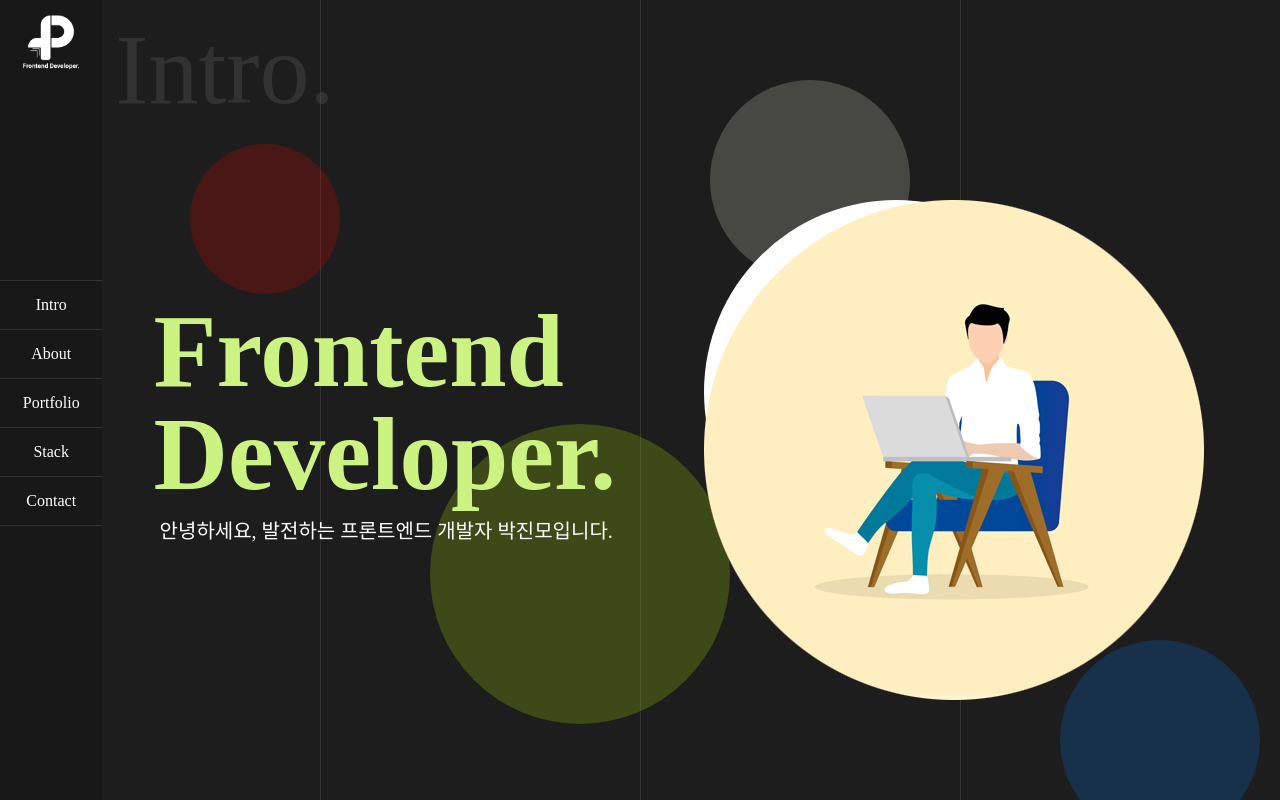
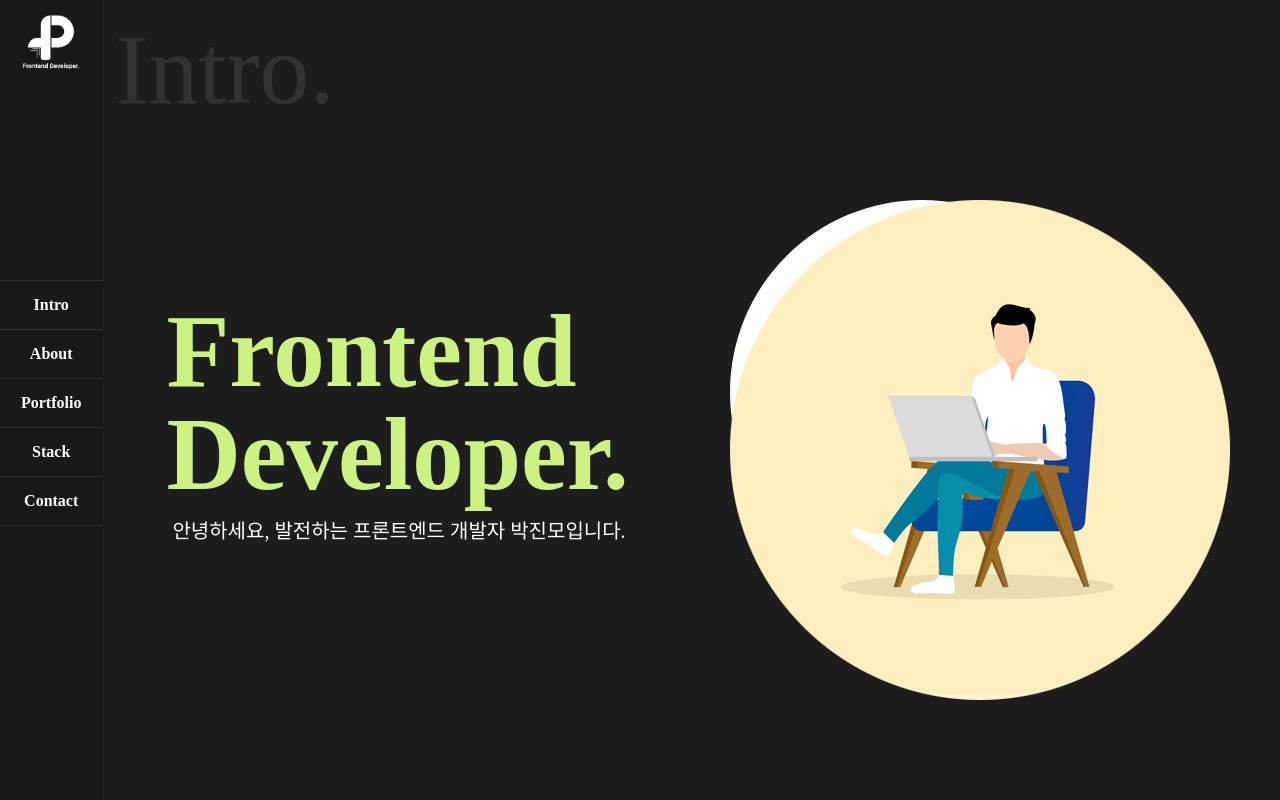
Before and after one commit to JinMo-source/Portfolio, a React (Create React App) app: page /intro in a window 1280 px wide. Shown: the top 800 px of the page. Built offline with nearby package versions, Linux system fonts and the light colour scheme.

Commit message:
react router dom v6 install

```diff
--- a/package.json
+++ b/package.json
@@ -10,6 +10,7 @@
     "emailjs-com": "^3.2.0",
     "react": "^18.0.0",
     "react-dom": "^18.0.0",
+    "react-router-dom": "^6.3.0",
     "react-scripts": "5.0.1",
     "styled-components": "^5.3.5",
     "web-vitals": "^2.1.4"
--- a/public/index.html
+++ b/public/index.html
@@ -2,7 +2,7 @@
 <html lang="en">
   <head>
     <meta charset="utf-8" />
-    <link rel="icon" href="%PUBLIC_URL%/favicon.ico" />
+    <link rel="icon" href="./image/logo_Black.png" />
     <meta name="viewport" content="width=device-width, initial-scale=1" />
     <meta name="theme-color" content="#000000" />
     <meta
@@ -24,7 +24,7 @@
       work correctly both with client-side routing and a non-root public URL.
       Learn how to configure a non-root public URL by running `npm run build`.
     -->
-    <title>React App</title>
+    <title>P.J.M Portfolio</title>
   </head>
   <body>
     <noscript>You need to enable JavaScript to run this app.</noscript>
--- a/src/App.js
+++ b/src/App.js
@@ -1,12 +1,19 @@
 import React from "react";
+import { BrowserRouter as Router, Routes, Route } from "react-router-dom";
 import Home from "./Home";
+import Intro from "./Intro";
+import Menu from "./Menu";
 import "./common.css";
 
 function App() {
   return (
-    <div className="App">
-      <Home />
-    </div>
+    <Router>
+      <Menu />
+      <Routes>
+        <Route path="/" element={<Home />} />
+        <Route path="/intro" element={<Intro />} />
+      </Routes>
+    </Router>
   );
 }
 
--- a/src/Home.js
+++ b/src/Home.js
@@ -1,7 +1,6 @@
 import React from "react";
 import styled from "styled-components";
 import Contact from "./Contact";
-import Menu from "./Menu";
 import Myportfolio from "./Myportfolio";
 
 const MainContainer = styled.div`
@@ -172,7 +171,6 @@ const Line = styled.div`
 function Home() {
   return (
     <MainContainer>
-      <Menu />
       <Line
         circle="150px"
         circleLeft="-130px"
@@ -202,7 +200,7 @@ function Home() {
         colors="#f5f5dc"
       />
       <SectionContainer text="Intro.">
-        <LeftTextBox top="50vh" left="12vw" margin="-12.5vh">
+        <LeftTextBox top="50vh" left="13vw" margin="-12.5vh">
           <BigIntroMyself>
             Frontend
             <br />
@@ -212,12 +210,12 @@ function Home() {
             안녕하세요, 발전하는 프론트엔드 개발자 박진모입니다.
           </SmallIntroMyself>
         </LeftTextBox>
-        <IntroImgBox max="500px" top="50vh" right="15vw">
+        <IntroImgBox max="500px" top="50vh" right="13vw">
           <img src="image/intro.png" alt="intro" />
         </IntroImgBox>
       </SectionContainer>
       <SectionContainer text="About.">
-        <LeftTextBox top="30vh" left="12vw" margin="-10vh">
+        <LeftTextBox top="30vh" left="13vw" margin="-10vh">
           <AboutMe>
             <h2>나를 소개합니다.</h2>
             <p>
@@ -246,7 +244,7 @@ function Home() {
             </p>
           </AboutMe>
         </LeftTextBox>
-        <IntroImgBox max="500px" top="43vh" right="15vw">
+        <IntroImgBox max="500px" top="43vh" right="13vw">
           <AboutImg src="image/about.png" alt="about" />
         </IntroImgBox>
       </SectionContainer>
@@ -262,7 +260,7 @@ function Home() {
             </div>
             <div>
               <p>나이</p>
-              <span>25세</span>
+              <span>1998.01.30 (25세)</span>
             </div>
             <div>
               <p>경력</p>
--- /dev/null
+++ b/src/Intro.js
@@ -0,0 +1,75 @@
+import React from "react";
+import styled from "styled-components";
+
+const MainContainer = styled.div`
+  width: 100vw;
+  height: 100vh;
+`;
+const SectionContainer = styled.section`
+  &:before {
+    content: "${(props) => props.text}";
+    position: absolute;
+    top: 20px;
+    left: 9vw;
+    font-size: 100px;
+    color: #888;
+    opacity: 0.2;
+  }
+  width: 100vw;
+  height: 100vh;
+  position: relative;
+  right: 0;
+`;
+const LeftTextBox = styled.div`
+  position: absolute;
+  top: ${(props) => props.top};
+  left: ${(props) => props.left};
+  margin-top: ${(props) => props.margin};
+`;
+const BigIntroMyself = styled.h1`
+  font-size: 103px;
+  font-weight: bold;
+  color: #ccf381;
+`;
+const SmallIntroMyself = styled.h2`
+  font-size: 20px;
+  line-height: 50px;
+  padding-left: 6px;
+`;
+const IntroImgBox = styled.div`
+  max-width: ${(props) => props.max};
+  max-height: ${(props) => props.max};
+  width: 30vw;
+  height: 30vw;
+  text-align: center;
+  border-radius: 50%;
+  background: #fff;
+  position: absolute;
+  top: ${(props) => props.top};
+  right: ${(props) => props.right};
+  margin-top: -25vh;
+`;
+
+function Intro() {
+  return (
+    <MainContainer>
+      <SectionContainer text="Intro.">
+        <LeftTextBox top="50vh" left="13vw" margin="-12.5vh">
+          <BigIntroMyself>
+            Frontend
+            <br />
+            Developer.
+          </BigIntroMyself>
+          <SmallIntroMyself>
+            안녕하세요, 발전하는 프론트엔드 개발자 박진모입니다.
+          </SmallIntroMyself>
+        </LeftTextBox>
+        <IntroImgBox max="500px" top="50vh" right="13vw">
+          <img src="image/intro.png" alt="intro" />
+        </IntroImgBox>
+      </SectionContainer>
+    </MainContainer>
+  );
+}
+
+export default Intro;
--- a/src/Menu.js
+++ b/src/Menu.js
@@ -1,5 +1,6 @@
 import React from "react";
 import styled from "styled-components";
+import { Link } from "react-router-dom";
 
 const MenuContainer = styled.menu`
   width: 8vw;
@@ -35,8 +36,18 @@ const NavigationBox = styled.ul`
   margin-top: -15vh;
   left: 0;
 `;
+const NavigationLink = styled(Link)`
+  &:hover {
+    transition: 0.5s;
+    color: #aaff00;
+  }
+  text-decoration: none;
+  color: #fff;
+`;
+
 const Navigation = styled.li`
   width: 100%;
+  font-weight: bold;
   padding: 2vh 0;
   cursor: pointer;
   border-top: 1px solid #333;
@@ -44,18 +55,29 @@ const Navigation = styled.li`
 `;
 
 function Menu() {
-  console.log();
   return (
     <MenuContainer>
       <LogoImgBox>
-        <LogoImg src="image/logo.png" alt="logo"></LogoImg>
+        <NavigationLink to={"/"}>
+          <LogoImg src="image/logo.png" alt="logo"></LogoImg>
+        </NavigationLink>
       </LogoImgBox>
       <NavigationBox>
-        <Navigation>Intro</Navigation>
-        <Navigation>About</Navigation>
-        <Navigation>Portfolio</Navigation>
-        <Navigation>Stack</Navigation>
-        <Navigation bottom="1px solid #333">Contact</Navigation>
+        <NavigationLink to="/intro">
+          <Navigation>Intro</Navigation>
+        </NavigationLink>
+        <NavigationLink to="/about">
+          <Navigation>About</Navigation>
+        </NavigationLink>
+        <Navigation>
+          <NavigationLink to="/portfolio">Portfolio</NavigationLink>
+        </Navigation>
+        <Navigation>
+          <NavigationLink to="/stack">Stack</NavigationLink>
+        </Navigation>
+        <Navigation bottom="1px solid #333">
+          <NavigationLink to="/contact">Contact</NavigationLink>
+        </Navigation>
       </NavigationBox>
     </MenuContainer>
   );
```
Also changed, not shown: public/image/logo_Black.png (added), 1 other file (tests, documents, lock files or other folders).
